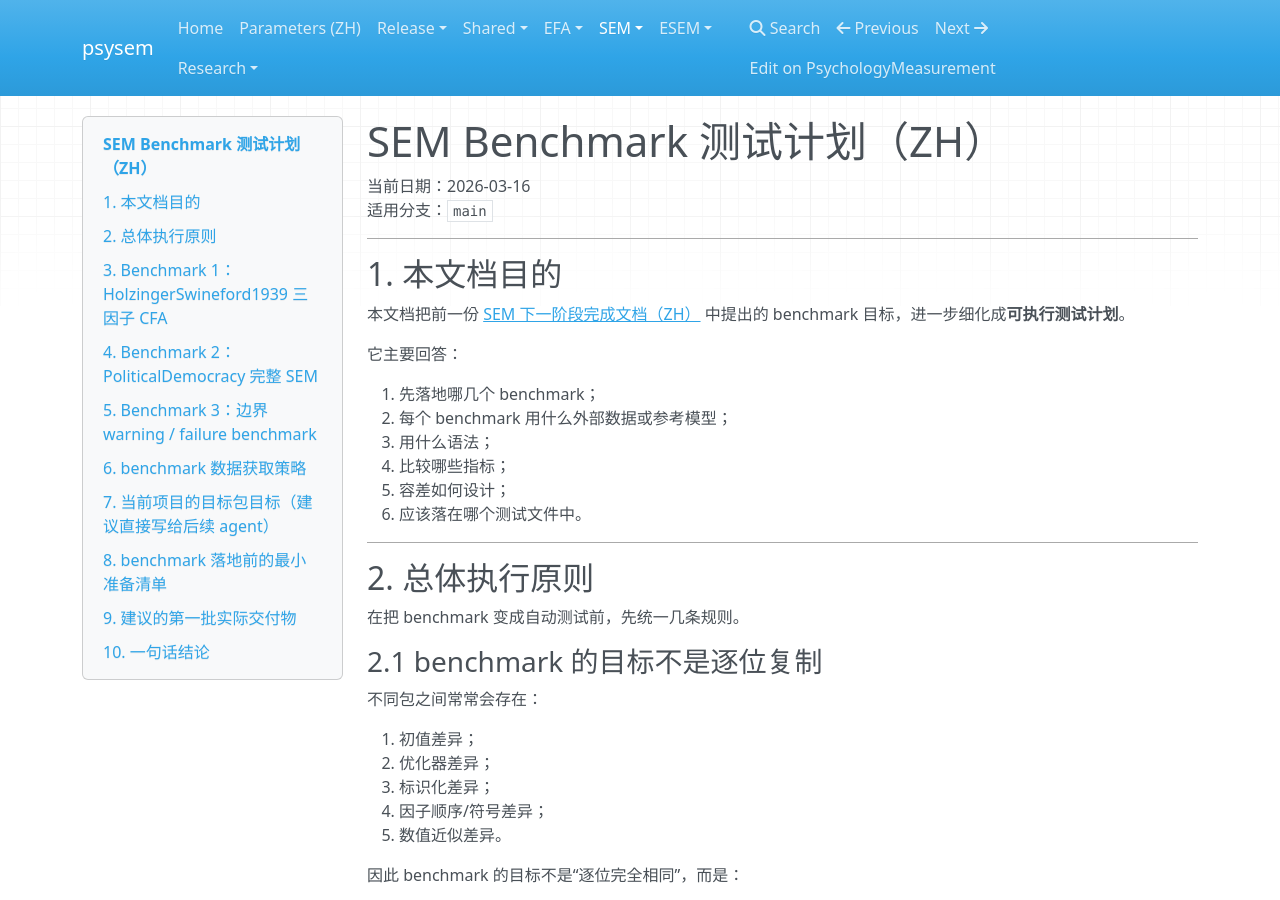
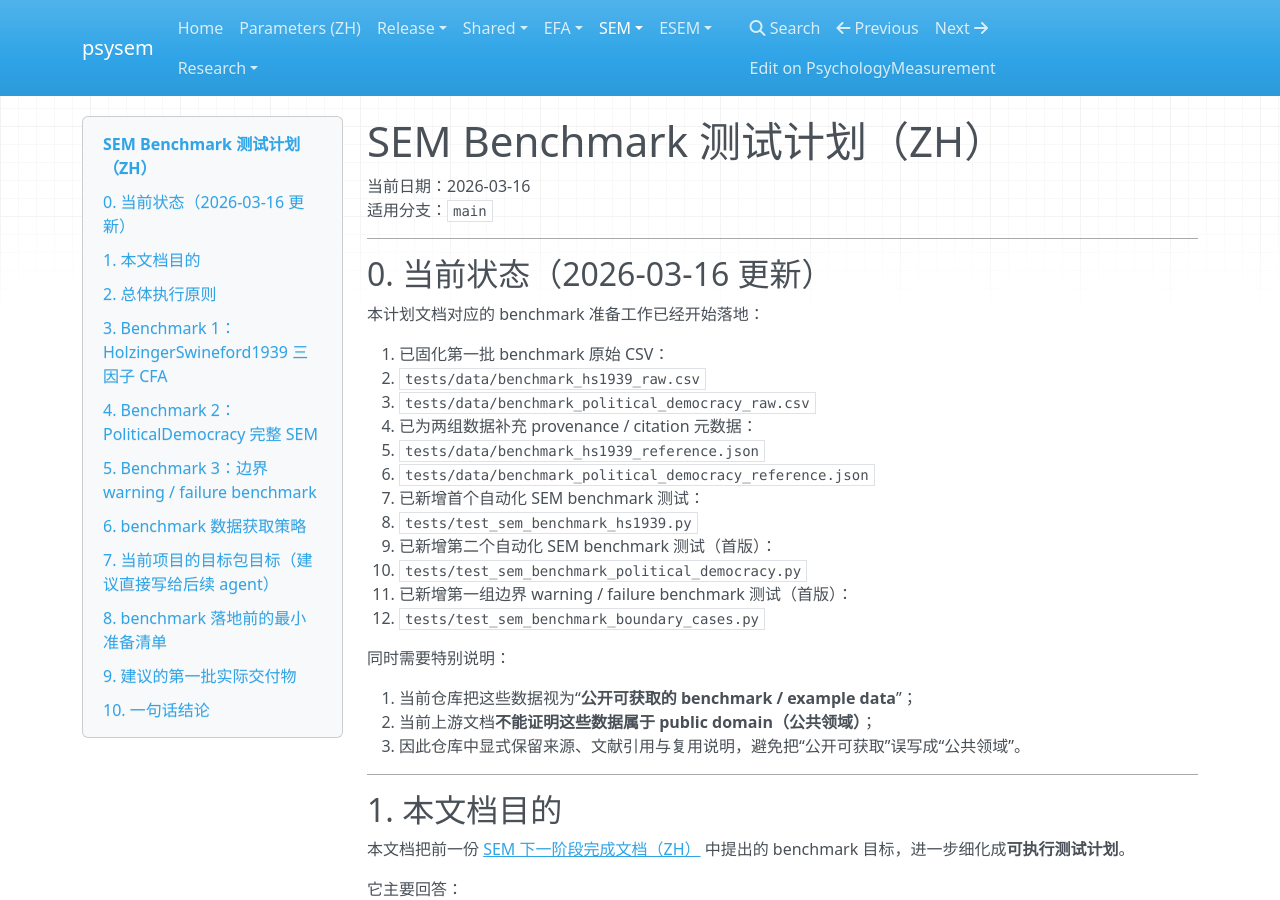
Before and after one commit to fumitsoku-beep/ESEM, an MkDocs documentation site: the page built from docs/sem-benchmark-plan.zh-CN.md, in a window 1280 px wide and 900 px high. Built offline with MkDocs 1.6.1, drawn with Linux system fonts in a browser that asks for light colours; nearby versions of some CDN libraries; some of the changed text lies outside the part shown.

Commit message:
test(sem): add initial benchmarks and boundary cases

```diff
--- a/docs/sem-benchmark-plan.zh-CN.md
+++ b/docs/sem-benchmark-plan.zh-CN.md
@@ -2,6 +2,31 @@
 
 当前日期：2026-03-16
 适用分支：`main`
+
+---
+
+## 0. 当前状态（2026-03-16 更新）
+
+本计划文档对应的 benchmark 准备工作已经开始落地：
+
+1. 已固化第一批 benchmark 原始 CSV：
+   - `tests/data/benchmark_hs1939_raw.csv`
+   - `tests/data/benchmark_political_democracy_raw.csv`
+2. 已为两组数据补充 provenance / citation 元数据：
+   - `tests/data/benchmark_hs1939_reference.json`
+   - `tests/data/benchmark_political_democracy_reference.json`
+3. 已新增首个自动化 SEM benchmark 测试：
+   - `tests/test_sem_benchmark_hs1939.py`
+4. 已新增第二个自动化 SEM benchmark 测试（首版）：
+   - `tests/test_sem_benchmark_political_democracy.py`
+5. 已新增第一组边界 warning / failure benchmark 测试（首版）：
+   - `tests/test_sem_benchmark_boundary_cases.py`
+
+同时需要特别说明：
+
+1. 当前仓库把这些数据视为“**公开可获取的 benchmark / example data**”；
+2. 当前上游文档**不能证明这些数据属于 public domain（公共领域）**；
+3. 因此仓库中显式保留来源、文献引用与复用说明，避免把“公开可获取”误写成“公共领域”。
 
 ---
 
@@ -186,7 +211,7 @@ speed   =~ x7 + x8 + x9
 
 建议新增：
 
-- `tests/data/benchmark_hs1939.csv`
+- `tests/data/benchmark_hs1939_raw.csv`
 - `tests/data/benchmark_hs1939_reference.json`
 
 其中 `reference.json` 建议记录：
@@ -300,7 +325,7 @@ y6 ~~ y8
 
 建议新增：
 
-- `tests/data/benchmark_political_democracy.csv`
+- `tests/data/benchmark_political_democracy_raw.csv`
 - `tests/data/benchmark_political_democracy_reference.json`
 
 ---
@@ -395,6 +420,7 @@ y6 ~~ y8
 3. 提取日期；
 4. 参考语法；
 5. 是否做过参数对齐或标准化处理。
+6. 是否能确认 public domain；如果不能，应明确写为“公开可获取，但未确认 public domain”。
 
 ### 6.3 第三原则：不要在测试中依赖 GUI 软件
 
@@ -450,11 +476,22 @@ y6 ~~ y8
 如果下一步直接开始编码，建议第一批只交付：
 
 1. `tests/data/benchmark_hs1939.csv`
+   （当前已落地为 `tests/data/benchmark_hs1939_raw.csv`）
 2. `tests/data/benchmark_hs1939_reference.json`
 3. `tests/test_sem_benchmark_hs1939.py`
-4. `tests/data/benchmark_political_democracy.csv`
+4. `tests/data/benchmark_political_democracy_raw.csv`
 5. `tests/data/benchmark_political_democracy_reference.json`
 6. `tests/test_sem_benchmark_political_democracy.py`
+
+其中当前实际完成状态是：
+
+1. `HolzingerSwineford1939`：原始 CSV + provenance JSON + 首版自动 benchmark 测试已完成；
+2. `PoliticalDemocracy`：原始 CSV + provenance JSON + 首版自动 benchmark 测试已完成；
+3. `Boundary cases`：首版 warning / failure benchmark 已完成；
+4. 三组 benchmark 目前都仍处于 **prototype benchmark** 阶段：
+   - 已覆盖 Level A / Level B；
+   - 只有部分场景进入 Level C 的直接数值对照；
+   - 更严格的参数级对照与 residual covariance 对照仍待下一步补强。
 
 边界 benchmark 可以放到第二批。
 
```
Also changed, not shown: CHANGELOG.md (+18 -0 lines), README.zh-CN.md (+14 -12 lines), docs/current-testing-workflows.zh-CN.md (+28 -5 lines), docs/release-v0.1.0a1.zh-CN.md (+8 -1 lines), 8 other files.
